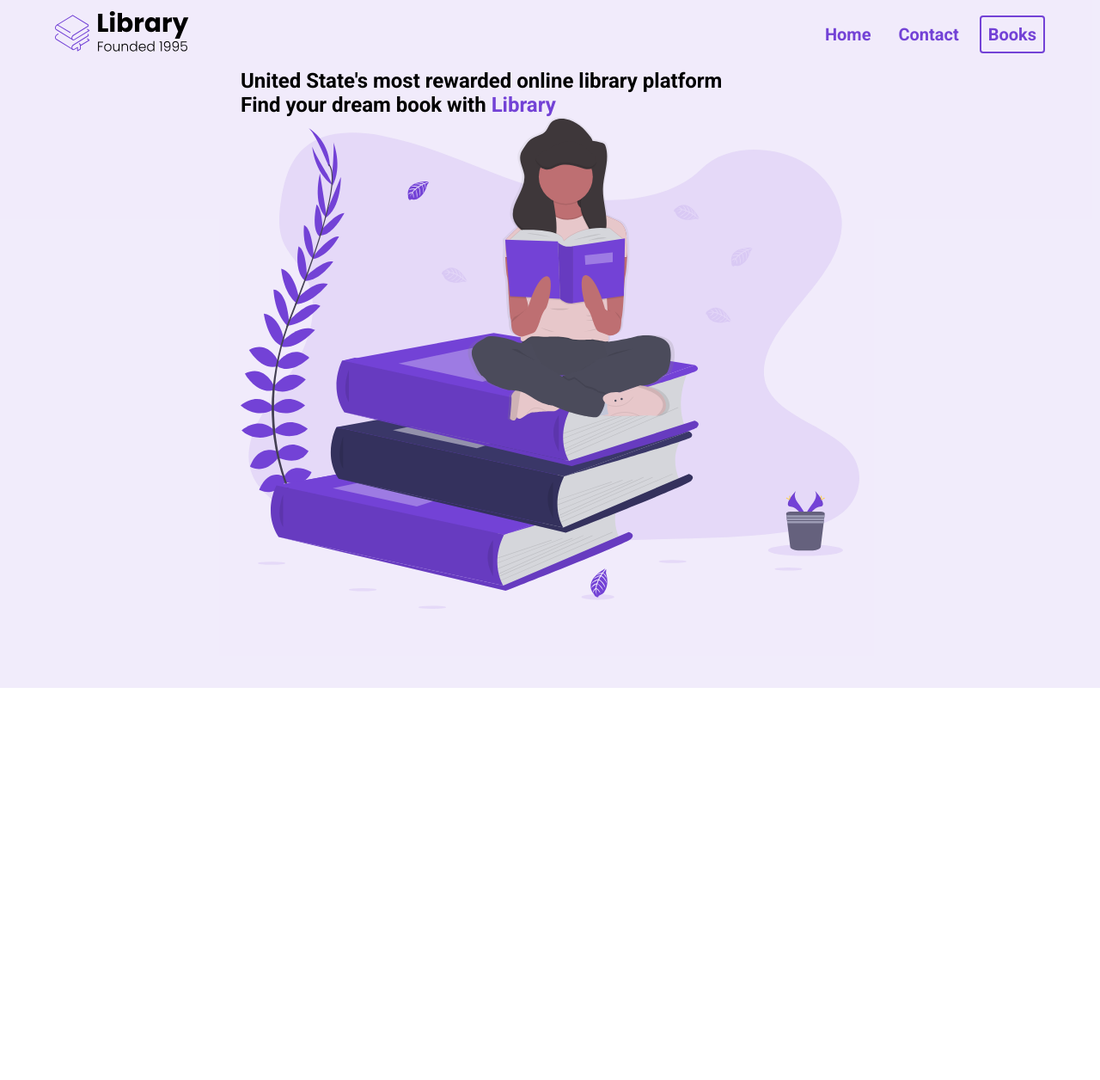
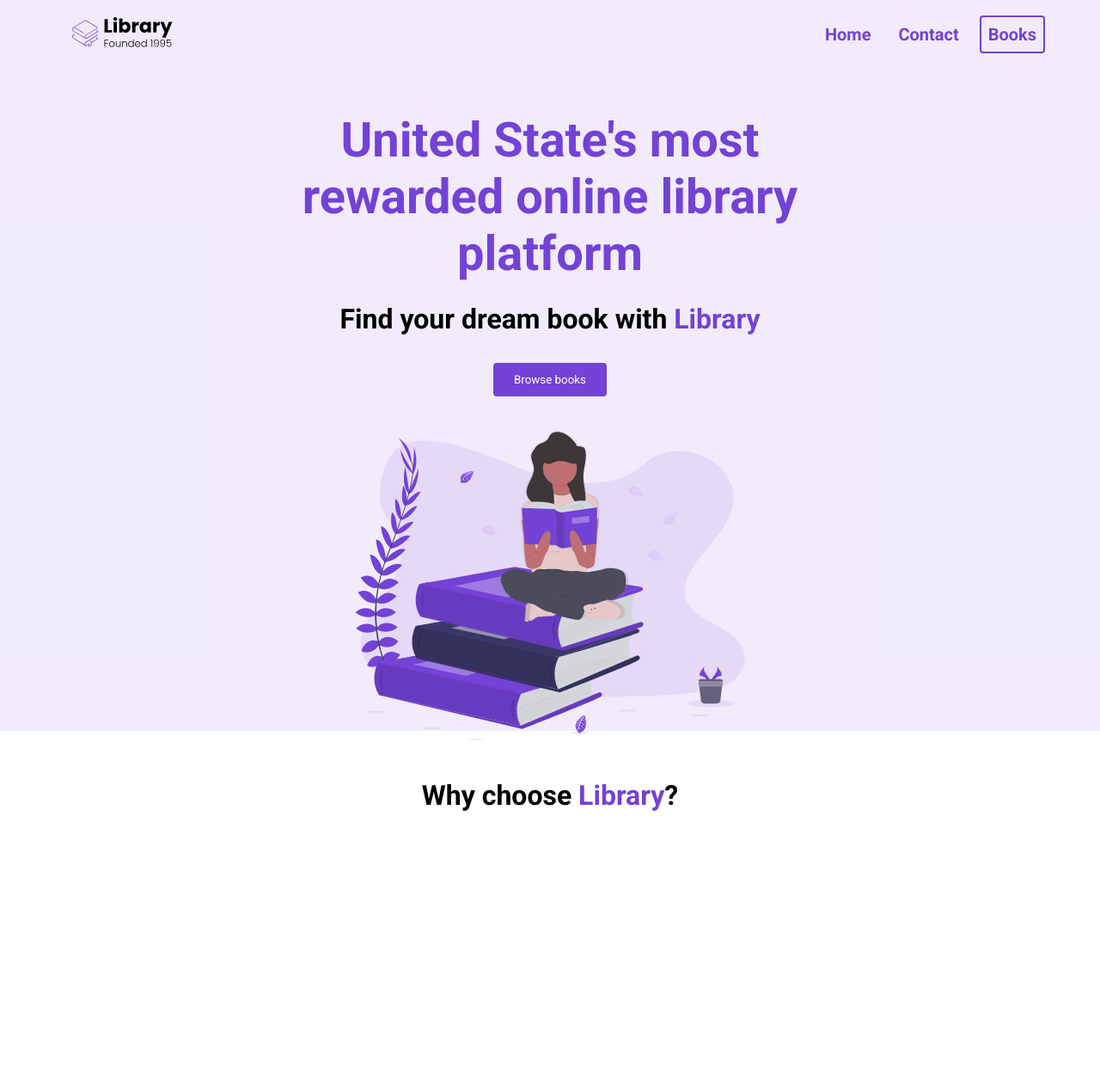
Before and after one commit to emmanuel-codes/E_Commerce_Website, a plain HTML site: page E_Commerce_website/index.html in a window 1280 px wide. Shown: the whole page at 86% size. Before the commit the page ends 800 px from the top, so only its background shows below. Drawn offline with Linux system fonts and the light colour scheme.

Commit message:
Add files via upload
taking this with me to rev'd up

```diff
--- a/E_Commerce_website/index.html
+++ b/E_Commerce_website/index.html
@@ -23,12 +23,41 @@
             <div class="header__description">
                 <h1>United State's most rewarded online library platform</h1>
                 <h2>Find your dream book with <span class= "purple">Library</span></h2>
+                <button class="btn">Browse books</button>
             </div>
-            <figure>
+            <figure class="header__img--wrapper">
                 <img src="./assets/Undraw_Books.svg" alt="">
             </figure>
          </div>
         </header>
     </section>
+
+    <main>
+        <section id="highlights">
+            <div class="container">
+                <div class="row">
+                    <h2 class="section__title">
+                        Why choose <span class="purple">Library</span>?
+                    </h2>
+                </div>
+            </div>
+        </section>
+
+        <section id="features">
+            <div class="container">
+                <div class="row">
+
+                </div>
+            </div>
+        </section>
+
+        <section id="recent">
+            <div class="container">
+                <div class="row">
+
+                </div>
+            </div>
+        </section>
+    </main>
 </body>
 </html>
--- a/E_Commerce_website/styles.css
+++ b/E_Commerce_website/styles.css
@@ -14,6 +14,9 @@ nav {
 
 img {
     width: 100%;
+    height: 100%;
+    max-height: 50vh;
+    padding: 20px;
 }
 
 .nav__container {
@@ -79,4 +82,57 @@ header {
     height: 100%;
     display: flex;
     flex-direction: column;
+    justify-content: space-around;
+    margin-top: 50px;
 }
+
+.header__description {
+    display: flex;
+    flex-direction: column;
+    align-items: center;
+}
+
+h1 {
+    font-size: 56px;
+    color: #7342d6;
+    margin-bottom: 24px;
+    text-align: center;
+}
+
+h2 {
+    text-align: center;
+    font-size: 32px;
+    margin-bottom: 32px;
+}
+
+button {
+    cursor: pointer;
+}
+
+button:active {
+    transform: translateY(1px);
+}
+
+.btn {
+    background-color: #7342d6;
+    color: white;
+    padding: 12px 24px;
+    border-radius: 4px;
+    border: none;
+}
+
+.header__img--wrapper {
+    padding: 20px;
+}
+
+.container {
+    padding: 56px;
+}
+
+.row {
+    width: 100%;
+    max-width: 1200px;
+    margin: 0 auto;
+}
+
+/* HIGHLIGHTS */
```
